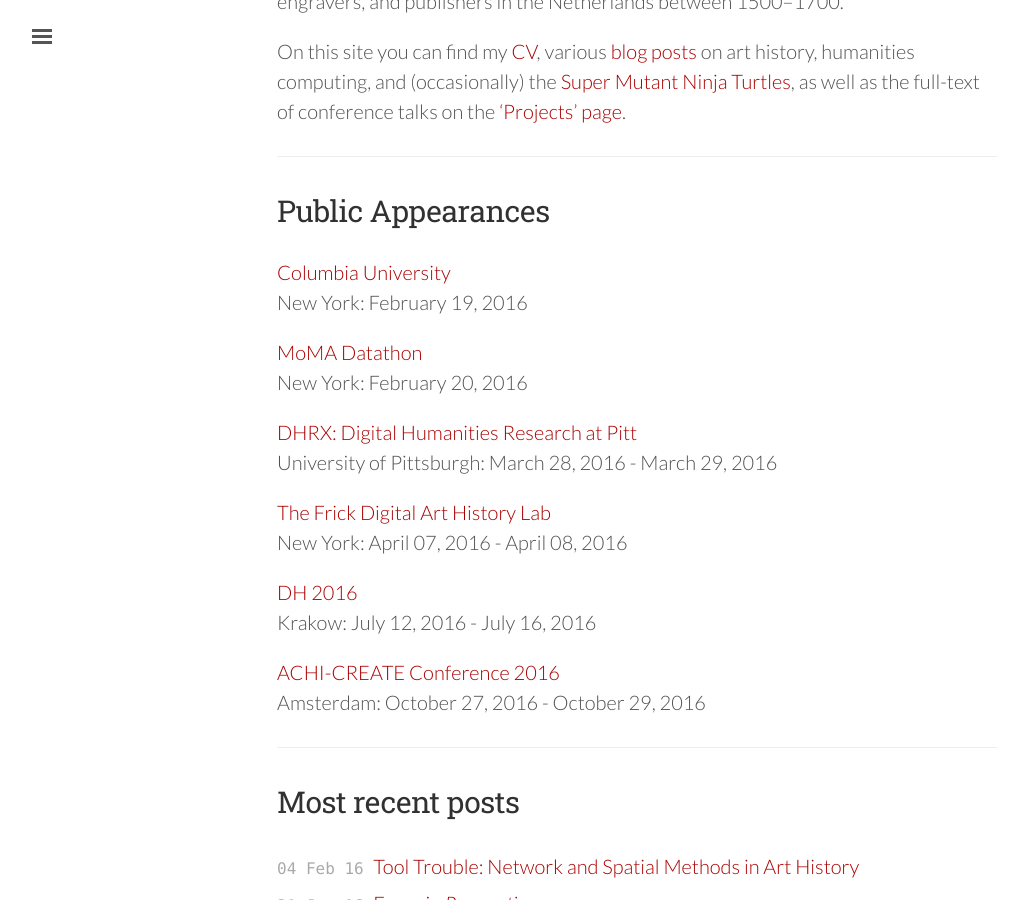
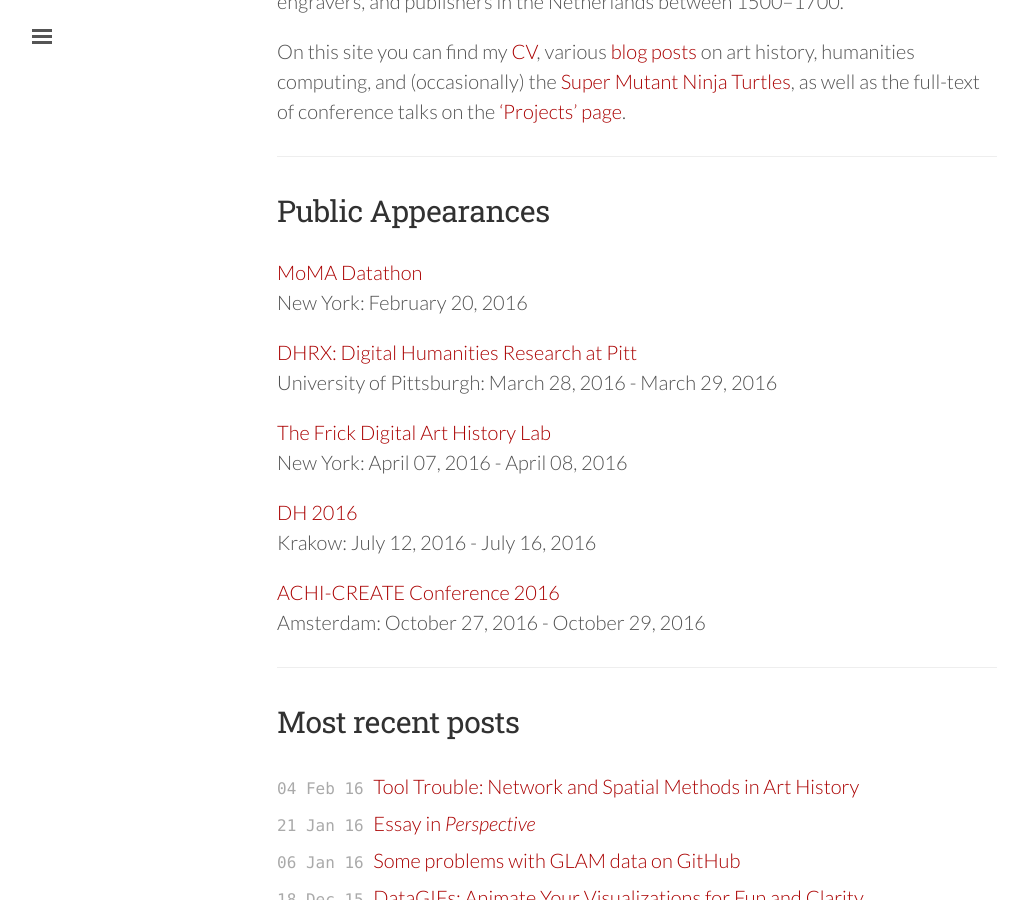
Before and after one commit to mdlincoln/mdlincoln.github.io, a Jekyll site: the page built from index.md, in a window 1280 px wide and 900 px high, scrolled down 383 px. Shown: the whole window, without its empty margins (3-1031 px from the left). Built offline with Jekyll 4.4.1, drawn with Linux system fonts in a browser that asks for light colours; nearby versions of some CDN libraries.

Commit message:
columbia done

```diff
--- a/_data/travel.yaml
+++ b/_data/travel.yaml
@@ -8,10 +8,6 @@
   url: http://www.frick.org/research/DAHL
   datestart: 2016-04-07 00:00:00 -0500
   dateend: 2016-04-08 00:00:00 -0500
-- venue: Columbia University
-  location: New York
-  datestart: 2016-02-19 00:00:00 -0500
-  url: /assets/docs/columbia_2016.pdf
 - venue: MoMA Datathon
   location: New York
   url: http://www.moma.org/calendar/events/1793?locale=ko
```
